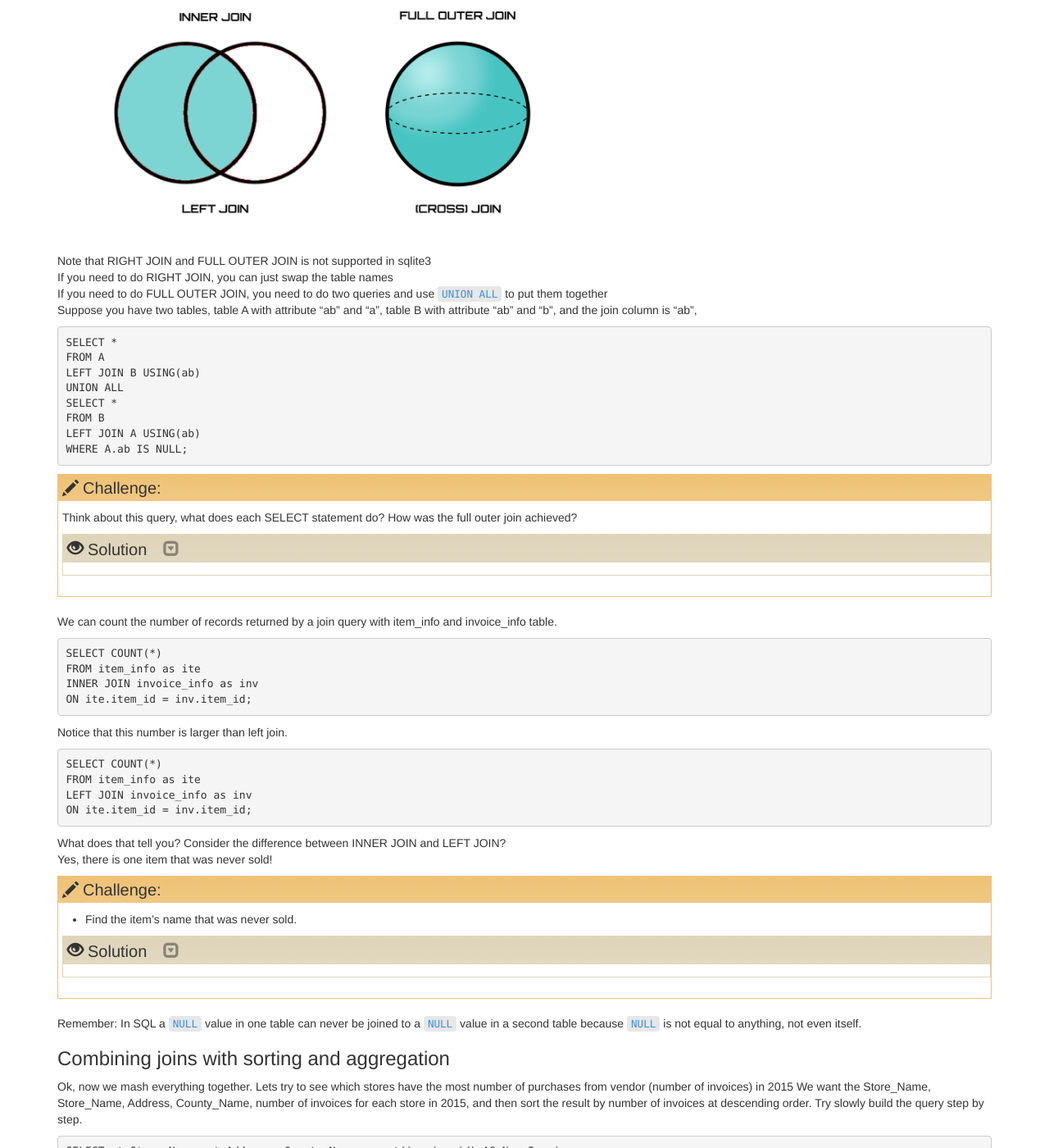
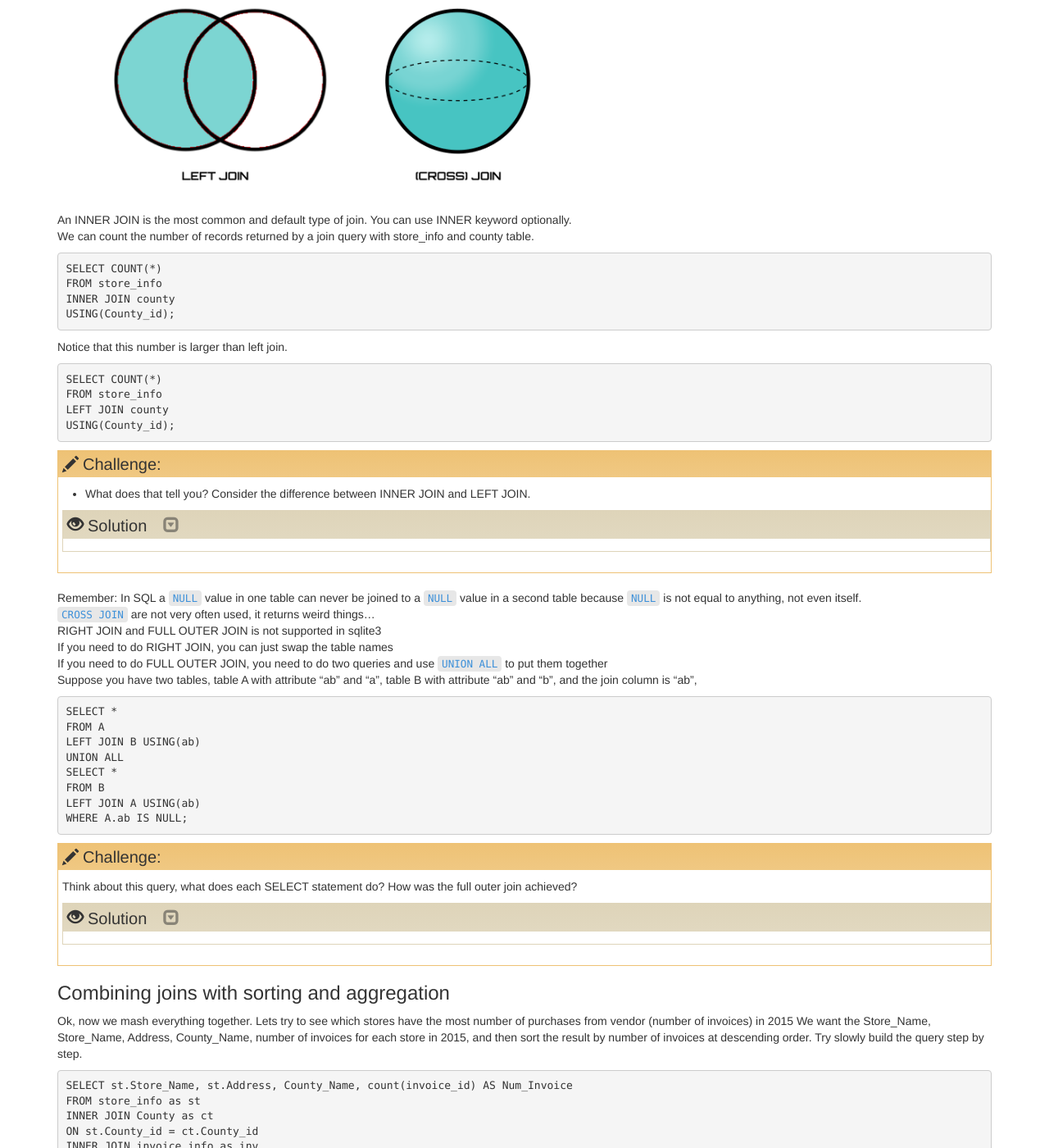
Before and after one commit to data-lessons/SQL-business, a Jekyll site: the page built from _episodes/04-sql-joins.md, in a window 1280 px wide and 1400 px high, scrolled down 1904 px. Shown: the whole window at 82% size. Built offline with Jekyll 4.4.1, drawn with Linux system fonts in a browser that asks for light colours; some of the changed text lies outside the part shown.

Commit message:
Update 04-sql-joins.md

````diff
--- a/_episodes/04-sql-joins.md
+++ b/_episodes/04-sql-joins.md
@@ -85,11 +85,42 @@ Sometimes table names are very long, it is handy to give alias to table names.
 
 ### Different join types
 There are few types of joins:
-In your future work, `INNER JOIN` and `LEFT (RIGHT) JOIN` are likely to be used more often. Make sure to fully understant these two kinds of joins. <br>
-`CROSS JOIN` are not very often used, it returns weird things... <br>
 ![join](../img/join.png){:height="500px"} <br>
+An INNER JOIN is the most common and default type of join. You can use INNER keyword optionally.
+<br>
+We can count the number of records returned by a join query with store_info and county table.
 
-Note that RIGHT JOIN and FULL OUTER JOIN is not supported in sqlite3 <br>
+    SELECT COUNT(*)
+    FROM store_info
+    INNER JOIN county
+    USING(County_id);
+
+Notice that this number is larger than left join.
+
+    SELECT COUNT(*)
+    FROM store_info
+    LEFT JOIN county
+    USING(County_id);
+
+> ## Challenge:
+> - What does that tell you? Consider the difference between INNER JOIN and LEFT JOIN.
+>
+>> ## Solution
+>>
+>> ```
+>> There are 2 stores without a County_id
+>>
+>> ```
+>>
+> {: .solution}
+{: .challenge}
+
+Remember: In SQL a `NULL` value in one table can never be joined to a `NULL` value in a
+second table because `NULL` is not equal to anything, not even itself.
+<br>
+`CROSS JOIN` are not very often used, it returns weird things...
+<br>
+RIGHT JOIN and FULL OUTER JOIN is not supported in sqlite3 <br>
 If you need to do RIGHT JOIN, you can just swap the table names  <br>
 If you need to do FULL OUTER JOIN, you need to do two queries and use `UNION ALL` to put them together <br>
 Suppose you have two tables, table A with attribute "ab" and "a", table B with attribute "ab" and "b", and the join column is "ab",
@@ -114,42 +145,6 @@ WHERE A.ab IS NULL;
 >>
 > {: .solution}
 {: .challenge}
-
-We can count the number of records returned by a join query with item_info and invoice_info table.
-
-    SELECT COUNT(*)
-    FROM item_info as ite
-    INNER JOIN invoice_info as inv
-    ON ite.item_id = inv.item_id;
-
-Notice that this number is larger than left join.
-
-    SELECT COUNT(*)
-    FROM item_info as ite
-    LEFT JOIN invoice_info as inv
-    ON ite.item_id = inv.item_id;
-
-What does that tell you? Consider the difference between INNER JOIN and LEFT JOIN?
-Yes, there is one item that was never sold!
-
-> ## Challenge:
-> - Find the item's name that was never sold.
->
->> ## Solution
->>
->> ```
->> SELECT Item_Description
->> FROM item_info as ite
->> LEFT JOIN invoice_info as inv
->> ON ite.item_id = inv.item_id
->> WHERE invoice_id IS NULL;
->> ```
->>
-> {: .solution}
-{: .challenge}
-
-Remember: In SQL a `NULL` value in one table can never be joined to a `NULL` value in a
-second table because `NULL` is not equal to anything, not even itself.
 
 ### Combining joins with sorting and aggregation
 
````
